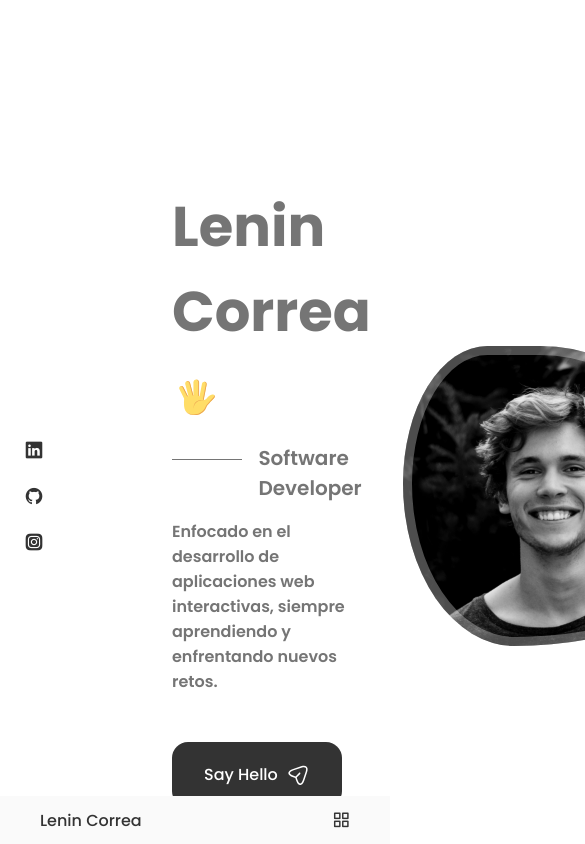
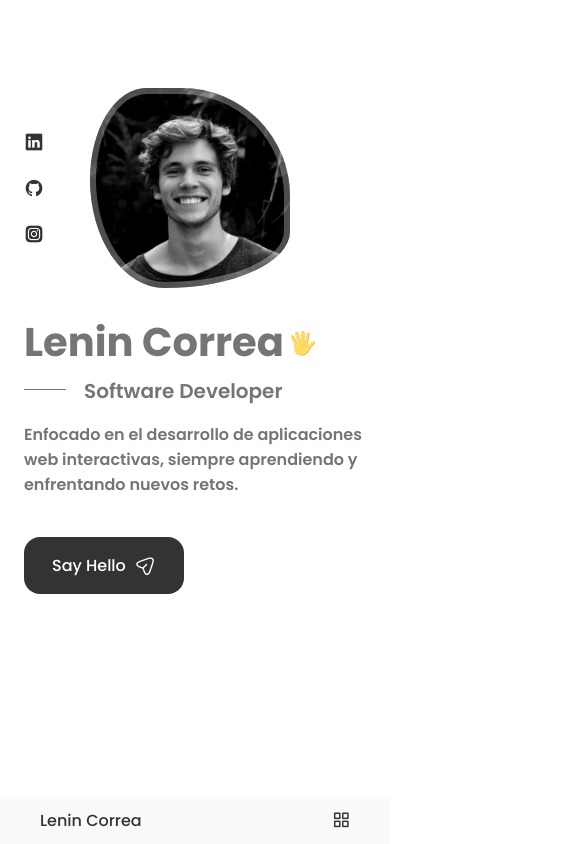
Before and after one commit to x-jirox/mi-portafolio2.0, a React (Create React App) app: page / in a window 390 px wide. Shown: the top 844 px of the page, 585 px wide, since content can reach past the window. Built offline with nearby package versions, Linux system fonts and the light colour scheme.

Commit message:
new component about

```diff
--- a/src/App.css
+++ b/src/App.css
@@ -164,20 +164,41 @@
 
 /*BREAKPOINTS*/
 /*for large devices*/
-@media screen and (max-width: 968px) {
+@media screen and (max-width: 992px) {
   .container {
     margin-left: var(--mb-1-5);
     margin-right: var(--mb-1-5);
   }
+
+  .button {
+    padding: 1rem 1.75rem;
+  }
+
+  .button__icon {
+    width: 22px;
+    height: 22px;
+  }
 }
 
 /*for medium devices*/
-@media screen and (max-width: 768px) {}
+@media screen and (max-width: 768px) {
+  .section {
+    padding: 2rem 0 4rem;
+  }
+}
 
-@media screen and (max-width: 576px) {}
+@media screen and (max-width: 576px) {
+  :root {
+    --big-font-size: 2.5rem;
+  }
+}
 
 /*for small devices*/
 @media screen and (max-width: 350px) {
+  :root {
+    --big-font-size: 1.5rem;
+  }
+
   .container {
     margin-left: var(--mb-1);
     margin-right: var(--mb-1);
--- a/src/components/home/home.css
+++ b/src/components/home/home.css
@@ -79,5 +79,114 @@
     100% {
         border-radius: 60% 40% 30% 70% / 60% 30% 70% 40%;
     }
+}
 
+.home__scroll {
+    margin-left: 9.25rem;
 }
+
+.wheel {
+    animation: scroll 2s linear infinite;
+}
+
+@keyframes scroll {
+    0% {
+        transform: translateY(0);
+    }
+
+    30% {
+        transform: translateY(3.75rem);
+    }
+}
+
+.home__scroll-name {
+    color: var(--title-color);
+    font-weight: var(--font-medium);
+    margin-right: var(--mb-0-25);
+    margin-left: 2px;
+}
+
+.home__scroll-arrow {
+    font-size: 1.25rem;
+    color: var(--title-color);
+}
+
+
+/*BREAKPOINTS*/
+/*for large devices*/
+@media screen and (max-width: 992px) {
+    .home__content {
+        grid-template-columns: 100px repeat(2, 1fr);
+        column-gap: 1.25rem;
+    }
+
+    .home__hand {
+        width: 26px;
+        height: 26px;
+    }
+
+    .home__subtitle {
+        padding-left: 3.75rem;
+        margin-bottom: var(--mb-1);
+    }
+
+    .home__subtitle::before {
+        width: 42px;
+        top: 0.8rem;
+    }
+
+    .home__description {
+        max-width: initial;
+        margin-bottom: var(--mb-2-5);
+    }
+
+    .home__img {
+        width: 250px;
+        height: 250px;
+        box-shadow: inset 0 0 0 8px rgba(255 255 255 / 30%);
+    }
+
+    .home__scroll {
+        margin-left: 7.5rem;
+    }
+}
+
+/*for medium devices*/
+@media screen and (max-width: 768px) {
+    .home__content {
+        grid-template-columns: 0.5fr 3fr;
+        padding-top: 3.5rem;
+    }
+
+    .home__img {
+        order: initial;
+        justify-self: initial;
+    }
+
+    .home__data {
+        grid-column: 1/3;
+    }
+
+    .home__img {
+        box-shadow: inset 0 0 0 6px rgba(255 255 255 / 30%);
+        width: 200px;
+        height: 200px;
+    }
+
+    .home__scroll {
+        display: none;
+    }
+}
+
+/*for small devices*/
+@media screen and (max-width: 350px) {
+    .home__img {
+        width: 180px;
+        height: 180px;
+    }
+
+    .home__hand {
+        width: 22px;
+        height: 22px;
+    }
+}
--- a/src/components/home/home.jsx
+++ b/src/components/home/home.jsx
@@ -1,6 +1,7 @@
 import React from "react";
 import Social from "./social";
 import Data from "./Data";
+import Scrolldown from "./scrolldown";
 import "./home.css";
 
 const Home = () => {
@@ -12,6 +13,7 @@
           <div className="home__img"></div>
           <Data />
         </div>
+        <Scrolldown />
       </div>
     </section>
   );
--- /dev/null
+++ b/src/components/home/scrolldown.jsx
@@ -0,0 +1,16 @@
+import React from "react";
+import { ReactComponent as Scroll } from "../../assets/scroll.svg";
+
+const Scrolldown = () => {
+  return (
+    <div className="home__scroll">
+      <a href="#about" className="home__croll-button button--flex">
+        <Scroll />
+        <span className="home__scroll-name">Scroll Down</span>
+        <i class="uil uil-arrow-down home__scroll-arrow"></i>
+      </a>
+    </div>
+  );
+};
+
+export default Scrolldown;
```
Also changed, not shown: src/components/about/about.css (added), src/components/about/about.jsx (added).
